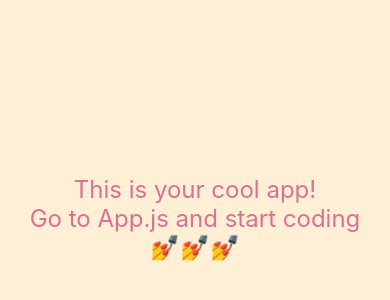
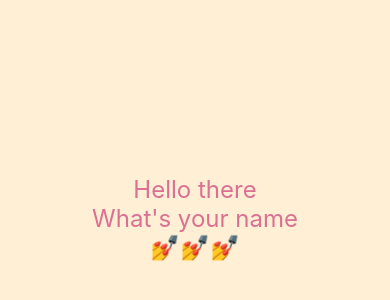
Before and after one commit to Technigo/project-react-native-app, a React Native app: screen / in a window 390 px wide. Shown: the part 204-504 px from the top of the page. Built offline with nearby package versions, Linux system fonts and the light colour scheme.

Commit message:
installed packages

```diff
--- a/App.js
+++ b/App.js
@@ -1,5 +1,5 @@
-import React from 'react';
-import styled from 'styled-components/native';
+import React from "react";
+import styled from "styled-components/native";
 
 const Container = styled.View`
   flex: 1;
@@ -16,8 +16,8 @@ const Title = styled.Text`
 const App = () => {
   return (
     <Container>
-			<Title>This is your cool app!</Title>
-			<Title>Go to App.js and start coding</Title>
+      <Title>Hello there</Title>
+      <Title>What's your name</Title>
       <Title>💅💅💅</Title>
     </Container>
   );
```
Also changed, not shown: 1 other file (tests, documents, lock files or other folders). Lines whose indentation alone changed are shown as unchanged.
